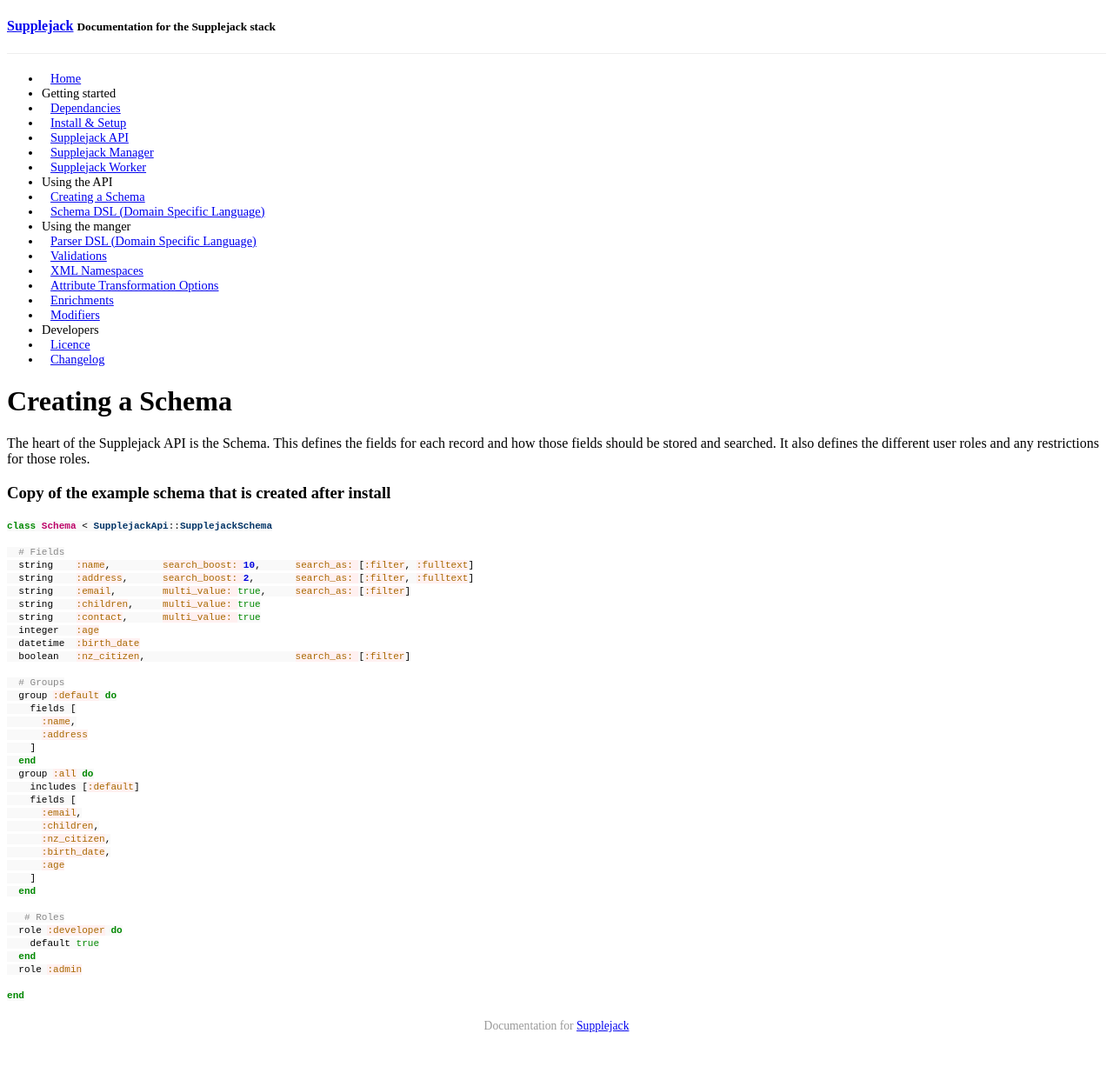
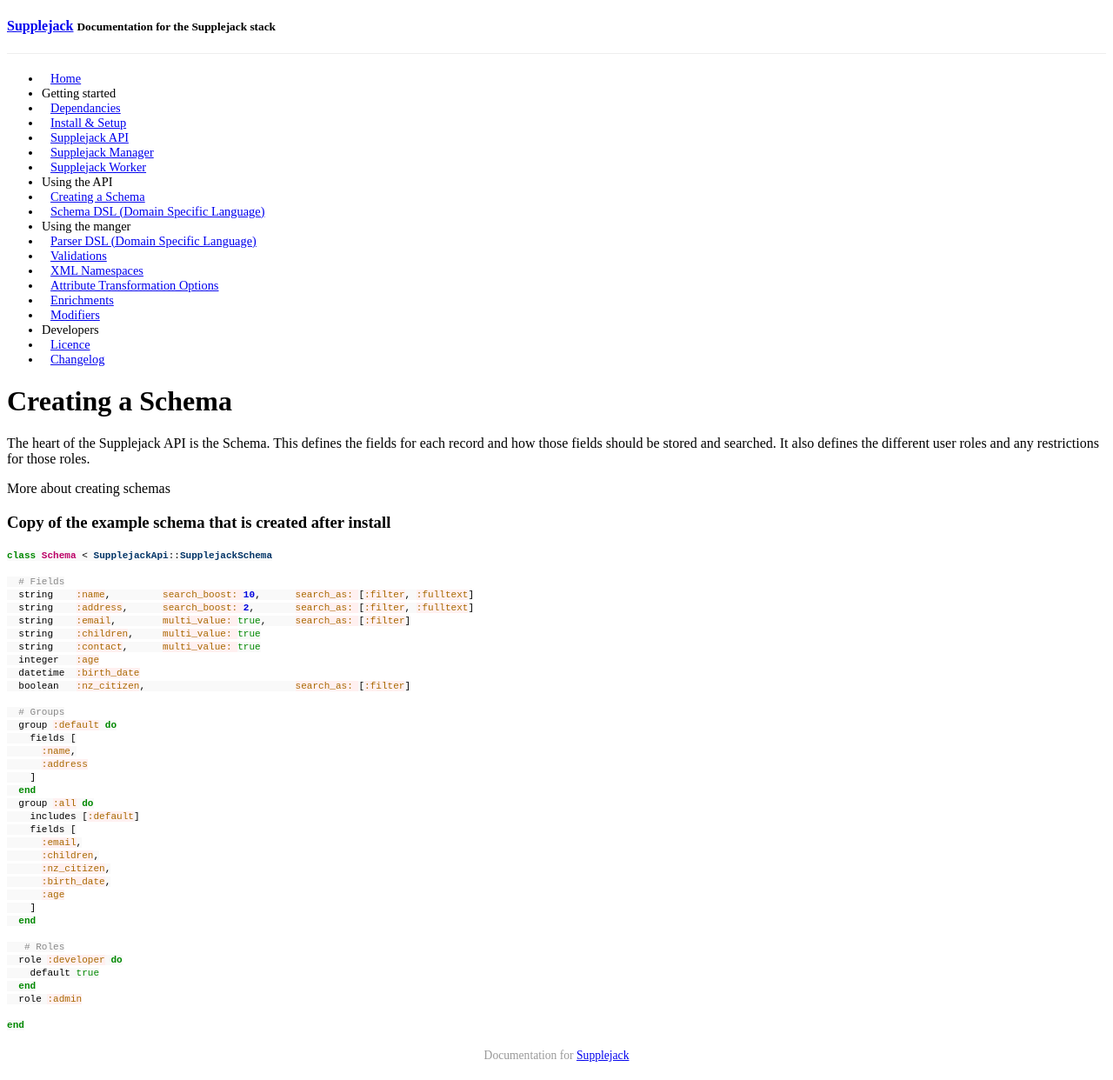
Before and after one commit to DigitalNZ/supplejack, a Jekyll site: the page built from _posts/2014-05-01-creating-a-schema.md, in a window 1280 px wide. Shown: the whole page at 87% size. Built offline with Jekyll 4.4.1, drawn with Linux system fonts in a browser that asks for light colours; Markdown is read by kramdown in place of the engine named in the settings; a style sheet for code colours, icons or effects is not loaded; before the commit the page ends 1208 px from its top, so only the background shows below that.

Commit message:
Testing Github editing

````diff
--- a/_posts/2014-05-01-creating-a-schema.md
+++ b/_posts/2014-05-01-creating-a-schema.md
@@ -8,7 +8,7 @@
 
 The heart of the Supplejack API is the Schema. This defines the fields for each record and how those fields should be stored and searched. It also defines the different user roles and any restrictions for those roles.
 
-
+More about creating schemas
 ### Copy of the example schema that is created after install
 ```ruby
 class Schema < SupplejackApi::SupplejackSchema
````
